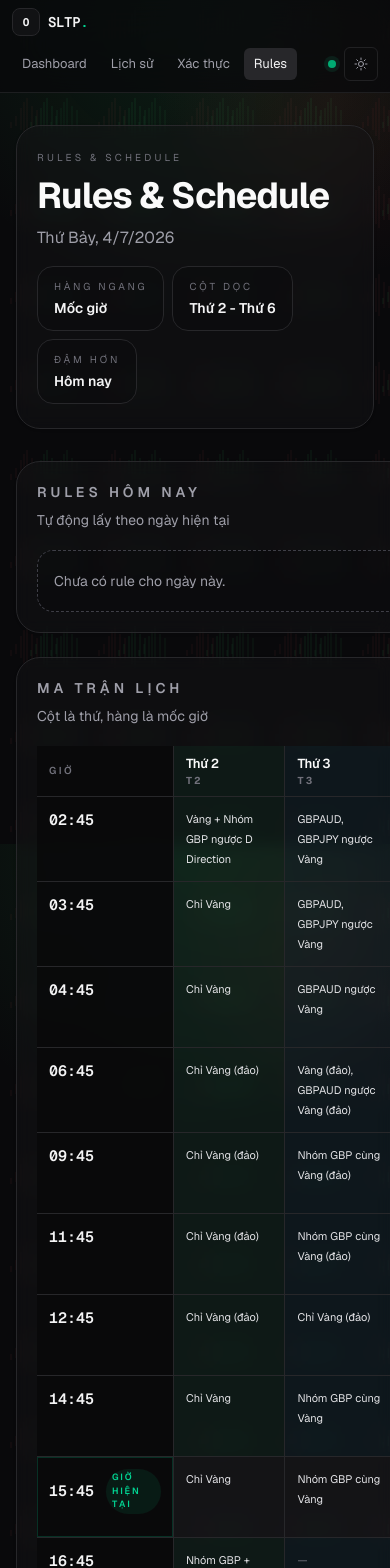
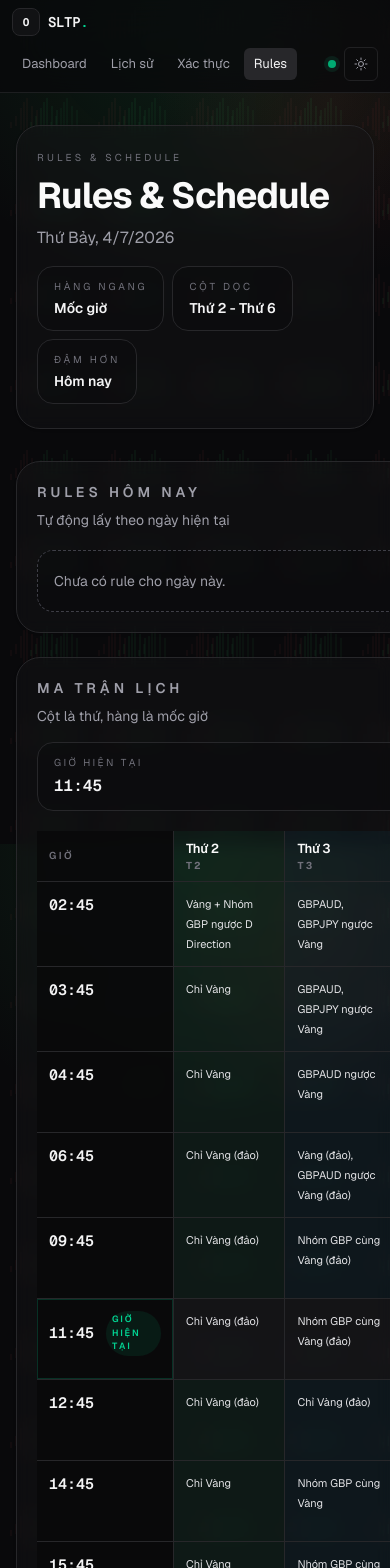
Before and after one commit to QuachGia1994/OAK-Hidden-SLTP-Manager, a Next.js app in the folder dashboard/: page /rules in a window 390 px wide. Shown: the top 1568 px of the page. Built offline with nearby package versions, Linux system fonts and the light colour scheme.

Commit message:
fix: unify broker time helpers

```diff
--- a/dashboard/src/app/page.tsx
+++ b/dashboard/src/app/page.tsx
@@ -3,6 +3,7 @@ import { SignalCard } from "@/components/SignalCard";
 import { TARGET_HOURS, getSignalLabel, brokerToLocalTime } from "@/lib/constants";
 import { hasVipAccess } from "@/lib/vip";
 import { DashboardAutoRefresh } from "@/components/DashboardAutoRefresh";
+import { getBrokerDateParts, getFirstD1MatchHour } from "@/lib/trading-time";
 
 export const dynamic = "force-dynamic";
 
@@ -25,16 +26,10 @@ export default async function DashboardPage({ searchParams }: { searchParams: Pr
     console.error("Dashboard fetch error:", e);
   }
 
-  // Match broker/VN trading day instead of the Vercel server timezone.
-  const todayStr = new Intl.DateTimeFormat("sv-SE", { timeZone: "Asia/Bangkok" }).format(now);
+  const { todayStr } = getBrokerDateParts(now);
   const todaySignals = signals.filter((s) => s.date === todayStr);
   const signalsByHour = new Map(todaySignals.map((s) => [s.hour, s]));
-  const firstD1MatchHour =
-    botState?.d_matched_hour ??
-    [...todaySignals]
-      .sort((a, b) => a.hour - b.hour)
-      .find((s) => botState?.d_direction && s.pair_dirs?.XAUUSD === botState.d_direction)?.hour ??
-    null;
+  const firstD1MatchHour = botState?.d_matched_hour ?? getFirstD1MatchHour(todaySignals, botState?.d_direction);
   const d1MatchBadge = firstD1MatchHour !== null ? `D1 MATCHED @ H=${firstD1MatchHour}` : null;
   const d1MatchWindow = firstD1MatchHour !== null ? "Áp dụng tới H=11" : null;
 
--- a/dashboard/src/app/rules/page.tsx
+++ b/dashboard/src/app/rules/page.tsx
@@ -1,4 +1,5 @@
 import { DAY_RULES, TARGET_HOURS, formatHour, getHourNote } from "@/lib/constants";
+import { getBrokerDateParts } from "@/lib/trading-time";
 
 export const dynamic = "force-dynamic";
 
@@ -12,10 +13,8 @@ const WEEKDAY_COLUMNS = [
 
 export default function RulesPage() {
   const today = new Date();
-  const dayName = new Intl.DateTimeFormat("en-US", { timeZone: "Asia/Bangkok", weekday: "short" }).format(today);
-  const dayOfWeek = ["Sun", "Mon", "Tue", "Wed", "Thu", "Fri", "Sat"].indexOf(dayName);
+  const { dayOfWeek, currentHour } = getBrokerDateParts(today);
   const todayRules = DAY_RULES[dayOfWeek] || [];
-  const currentHour = Number(new Intl.DateTimeFormat("en-GB", { timeZone: "Asia/Bangkok", hour: "2-digit", hour12: false }).format(today));
 
   return (
     <div className="max-w-7xl mx-auto px-4 sm:px-6 lg:px-8 py-8 sm:py-12">
@@ -64,6 +63,15 @@ export default function RulesPage() {
 
         <section className="rounded-3xl border border-zinc-200/80 dark:border-zinc-800 bg-white/80 dark:bg-zinc-900/40 backdrop-blur-sm p-5 sm:p-6 shadow-sm">
           <SectionTitle title="Ma trận lịch" subtitle="Cột là thứ, hàng là mốc giờ" />
+          <div className="mt-4 flex items-center justify-between gap-3 rounded-2xl border border-zinc-200/80 dark:border-zinc-800 bg-zinc-50/90 dark:bg-zinc-950/35 px-4 py-3 md:hidden">
+            <div>
+              <div className="text-[10px] uppercase tracking-[0.24em] text-zinc-400 dark:text-zinc-500">Giờ hiện tại</div>
+              <div className="mt-1 font-mono text-base font-semibold text-zinc-900 dark:text-zinc-100">{formatHour(currentHour)}:45</div>
+            </div>
+            <span className="rounded-full border border-emerald-500/20 bg-emerald-500/10 px-2.5 py-1 text-[10px] font-semibold uppercase tracking-[0.2em] text-emerald-600 dark:text-emerald-400">
+              Theo giờ Bangkok
+            </span>
+          </div>
           <div className="mt-5 overflow-x-auto">
             <table className="min-w-[820px] w-full border-separate border-spacing-0">
               <thead>
--- a/dashboard/src/components/CollapsibleDay.tsx
+++ b/dashboard/src/components/CollapsibleDay.tsx
@@ -3,13 +3,7 @@
 import { useState } from "react";
 import { SignalCard } from "./SignalCard";
 import type { Signal } from "@/lib/types";
-
-function getFirstD1MatchHour(daySignals: Array<{ hour: number; signal: string; d_direction?: string | null }>) {
-  const firstMatch = [...daySignals]
-    .sort((a, b) => a.hour - b.hour)
-    .find((signal) => signal.d_direction && signal.signal === signal.d_direction);
-  return firstMatch?.hour ?? null;
-}
+import { getFirstD1MatchHour } from "@/lib/trading-time";
 
 function weekdayLabel(dateStr: string): string {
   const [y, m, d] = dateStr.split("-").map(Number);
@@ -29,7 +23,7 @@ export function CollapsibleDay({ date, signals, isVIP, defaultOpen = false }: Co
   const [open, setOpen] = useState(defaultOpen);
   const daySignals = [...signals].sort((a, b) => b.hour - a.hour);
   const dayD = daySignals[0]?.d_direction;
-  const firstD1MatchHour = getFirstD1MatchHour(daySignals);
+  const firstD1MatchHour = getFirstD1MatchHour(daySignals, dayD);
   const weekday = weekdayLabel(date);
 
   return (
--- /dev/null
+++ b/dashboard/src/lib/trading-time.ts
@@ -0,0 +1,52 @@
+export const BROKER_TIME_ZONE = "Asia/Bangkok";
+const BROKER_HOUR_OFFSET_FROM_LOCAL = 4;
+
+const WEEKDAY_SHORTS = ["Sun", "Mon", "Tue", "Wed", "Thu", "Fri", "Sat"] as const;
+
+function getTimezoneParts(now: Date, timeZone: string) {
+  const parts = new Intl.DateTimeFormat("en-US", {
+    timeZone,
+    weekday: "short",
+    year: "numeric",
+    month: "2-digit",
+    day: "2-digit",
+    hour: "2-digit",
+    minute: "2-digit",
+    second: "2-digit",
+    hour12: false,
+  }).formatToParts(now);
+
+  const pick = (type: string) => parts.find((part) => part.type === type)?.value ?? "";
+  return {
+    year: Number(pick("year")),
+    month: Number(pick("month")),
+    day: Number(pick("day")),
+    hour: Number(pick("hour")),
+    minute: Number(pick("minute")),
+    second: Number(pick("second")),
+  };
+}
+
+export function getBrokerDateParts(now = new Date()) {
+  const local = getTimezoneParts(now, BROKER_TIME_ZONE);
+  const localLikeUtc = new Date(Date.UTC(local.year, local.month - 1, local.day, local.hour, local.minute, local.second));
+  const brokerLikeUtc = new Date(localLikeUtc.getTime() - BROKER_HOUR_OFFSET_FROM_LOCAL * 60 * 60 * 1000);
+
+  const dayOfWeek = brokerLikeUtc.getUTCDay();
+  const currentHour = brokerLikeUtc.getUTCHours();
+  const todayStr = `${brokerLikeUtc.getUTCFullYear()}-${String(brokerLikeUtc.getUTCMonth() + 1).padStart(2, "0")}-${String(brokerLikeUtc.getUTCDate()).padStart(2, "0")}`;
+
+  return { currentHour, dayOfWeek, todayStr };
+}
+
+export function getFirstD1MatchHour(
+  signals: Array<{ hour: number; signal?: string; d_direction?: string | null; pair_dirs?: Record<string, string> }>,
+  dDirection?: string | null,
+) {
+  if (!dDirection) return null;
+  const matched = [...signals]
+    .sort((a, b) => a.hour - b.hour)
+    .find((signal) => signal.d_direction === dDirection || signal.pair_dirs?.XAUUSD === dDirection);
+
+  return matched?.hour ?? null;
+}
```
